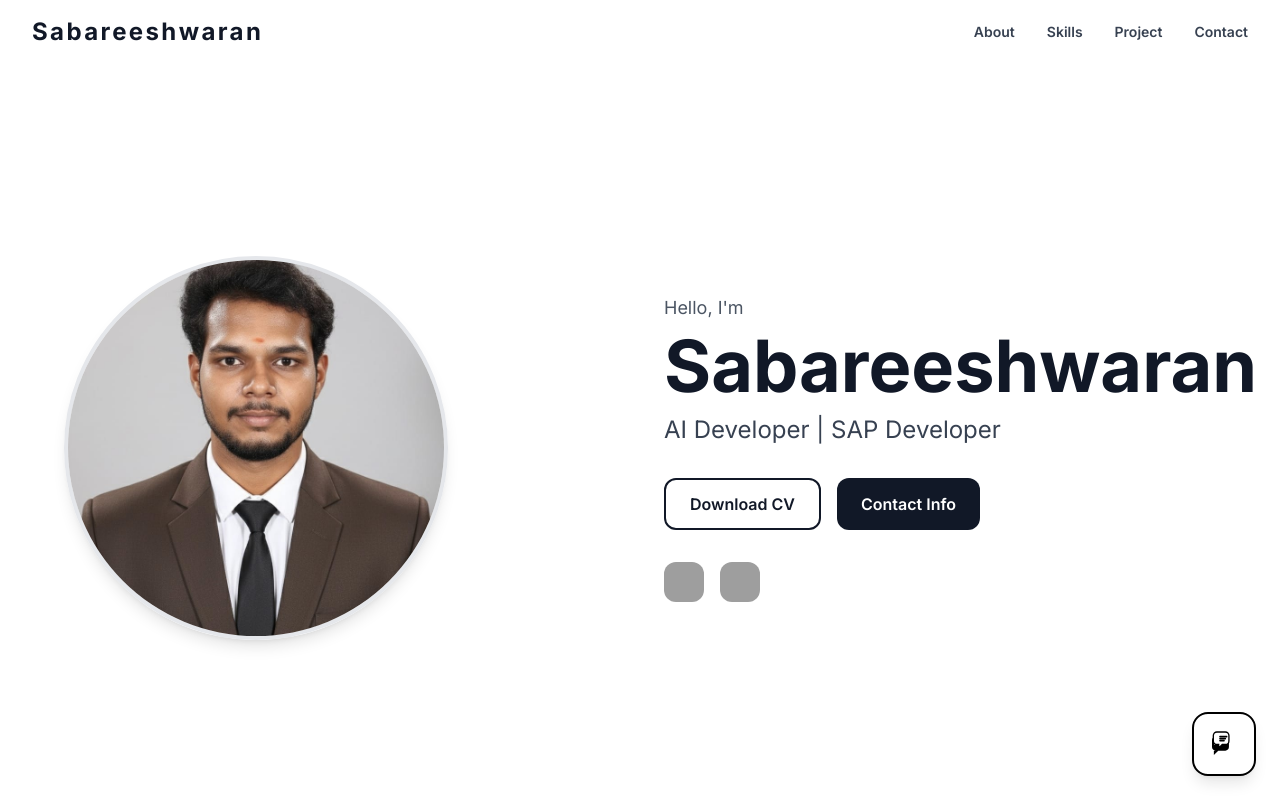
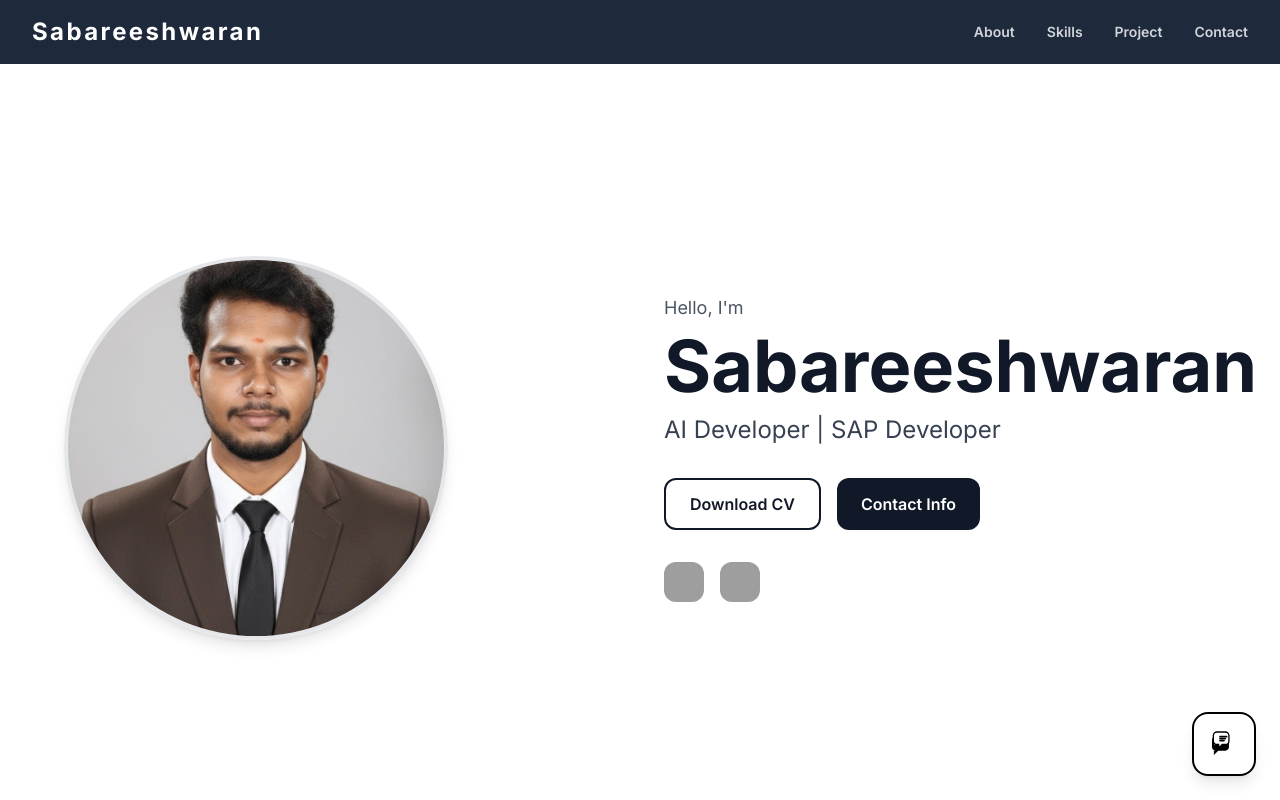
Before and after one commit to Sabareeshmasi/Portfolio, a React (Vite) app: page / in a window 1280 px wide. Shown: the top 800 px of the page. Built offline with nearby package versions, Linux system fonts and the light colour scheme; grey boxes are pictures that could not be loaded.

Commit message:
Update navigation bar with dark theme, simplify footer with centered copyright, update About Me section, and update resume download link

```diff
--- a/src/components/Footer.tsx
+++ b/src/components/Footer.tsx
@@ -9,20 +9,12 @@ const Footer: React.FC = () => {
   const currentYear = new Date().getFullYear();
 
   return (
-    <footer className="bg-gray-900 text-white py-8">
+    <footer className="bg-slate-800 text-white py-8">
       <div className="max-w-7xl mx-auto px-4 sm:px-6 lg:px-12">
-        <div className="flex flex-col md:flex-row items-center justify-between gap-4">
-          {/* Navigation Links */}
-          <div className="flex flex-wrap items-center gap-6 text-sm">
-            <a href="#home" className="hover:text-blue-400 transition-colors">About</a>
-            <a href="#about" className="hover:text-blue-400 transition-colors">Skills</a>
-            <a href="#skills" className="hover:text-blue-400 transition-colors">Project</a>
-            <a href="#projects" className="hover:text-blue-400 transition-colors">Contact</a>
-          </div>
-
-          {/* Copyright */}
-          <p className="text-sm text-gray-400">
-            Copyright © {currentYear} {portfolioData.name}. All Rights Reserved.
+        <div className="flex items-center justify-center">
+          {/* Copyright - Centered */}
+          <p className="text-sm text-white">
+            Copyright © 2025 Sabareeshwaran. All Rights Reserved.
           </p>
         </div>
       </div>
--- a/src/components/Navbar.tsx
+++ b/src/components/Navbar.tsx
@@ -51,8 +51,8 @@ const Navbar: React.FC = () => {
     <motion.nav
       className={`fixed top-0 left-0 right-0 z-50 transition-all duration-300 ${
         isScrolled
-          ? 'bg-white/95 backdrop-blur-sm shadow-md py-3'
-          : 'bg-white py-4'
+          ? 'bg-slate-800/95 backdrop-blur-sm shadow-md py-3'
+          : 'bg-slate-800 py-4'
       }`}
       initial={{ y: -100 }}
       animate={{ y: 0 }}
@@ -63,7 +63,7 @@ const Navbar: React.FC = () => {
           {/* Logo - Name */}
           <motion.a
             href="#home"
-            className="text-2xl font-bold text-gray-900 tracking-wider"
+            className="text-2xl font-bold text-white tracking-wider"
             whileHover={{ scale: 1.05 }}
             whileTap={{ scale: 0.95 }}
             onClick={(e) => {
@@ -86,8 +86,8 @@ const Navbar: React.FC = () => {
                 }}
                 className={`relative text-sm font-semibold transition-colors ${
                   activeSection === item.id
-                    ? 'text-gray-900'
-                    : 'text-gray-700 hover:text-gray-900'
+                    ? 'text-white font-bold'
+                    : 'text-gray-300 hover:text-white'
                 }`}
                 whileHover={{ y: -2 }}
                 whileTap={{ y: 0 }}
@@ -101,7 +101,7 @@ const Navbar: React.FC = () => {
           <div className="md:hidden">
             <motion.button
               onClick={() => setIsMobileMenuOpen(!isMobileMenuOpen)}
-              className="p-2 text-gray-900 hover:text-gray-600 transition-colors"
+              className="p-2 text-white hover:text-gray-300 transition-colors"
               whileTap={{ scale: 0.9 }}
               aria-label="Toggle menu"
             >
@@ -119,7 +119,7 @@ const Navbar: React.FC = () => {
       <AnimatePresence>
         {isMobileMenuOpen && (
           <motion.div
-            className="md:hidden bg-white border-t border-gray-200 mt-4 mx-4 p-4 shadow-lg rounded-lg"
+            className="md:hidden bg-slate-800 border-t border-slate-700 mt-4 mx-4 p-4 shadow-lg rounded-lg"
             initial={{ opacity: 0, height: 0 }}
             animate={{ opacity: 1, height: 'auto' }}
             exit={{ opacity: 0, height: 0 }}
@@ -135,8 +135,8 @@ const Navbar: React.FC = () => {
                 }}
                 className={`block px-4 py-3 mb-2 transition-all font-semibold text-sm rounded-lg ${
                   activeSection === item.id
-                    ? 'bg-gray-100 text-gray-900'
-                    : 'text-gray-700 hover:bg-gray-50'
+                    ? 'bg-slate-700 text-white'
+                    : 'text-gray-300 hover:bg-slate-700 hover:text-white'
                 }`}
                 initial={{ x: -20, opacity: 0 }}
                 animate={{ x: 0, opacity: 1 }}
--- a/src/data/portfolioData.ts
+++ b/src/data/portfolioData.ts
@@ -202,5 +202,5 @@ export const portfolioData = {
     },
   ] as Achievement[],
 
-  resumeUrl: 'https://drive.google.com/uc?export=download&id=1j2X_wXSUVQKBfnm_NWkKseCh_K4uvOxl', // Google Drive resume link
+  resumeUrl: 'https://drive.google.com/uc?export=download&id=1EkvJ0KgSloK0jzrnFF2q_VFqjN29XhNO', // Google Drive resume link
 };
```
